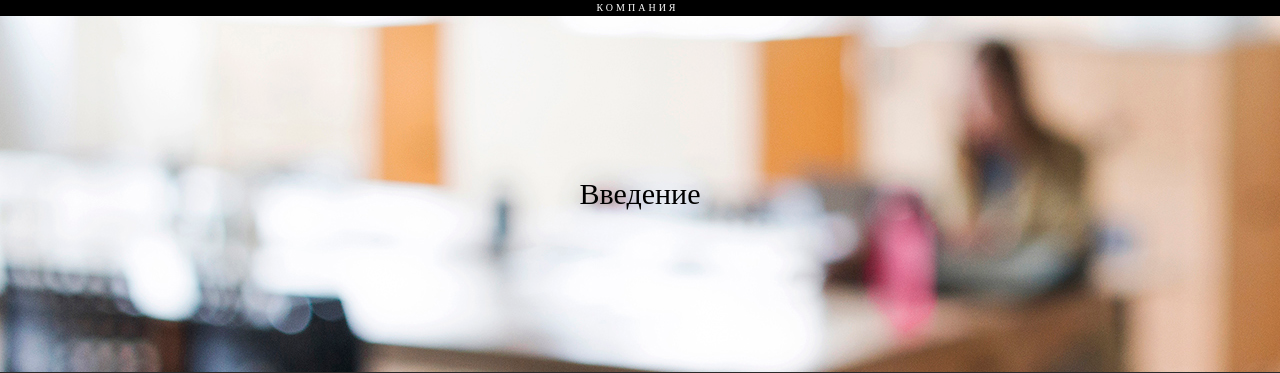
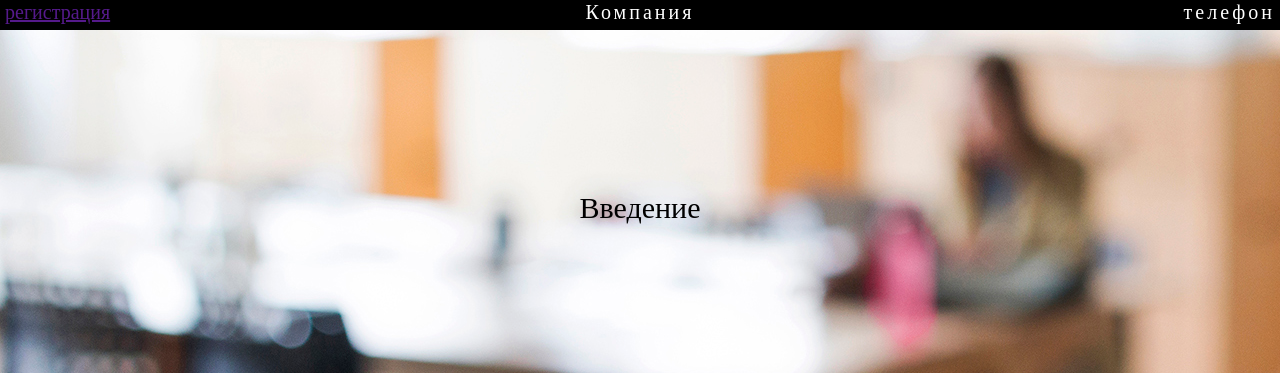
Before and after one commit to PerfectGold4/-Landing_database-, a PHP site: page / in a window 1280 px wide. Shown: the top 373 px of the page. Run offline with PHP 8.4, Linux system fonts and the light colour scheme.

Commit message:
не много

```diff
--- a/index.html
+++ b/index.html
@@ -8,7 +8,9 @@
 </head>
 <body>
 	<header>
-		<p class="h">Компания</p>
+		<a href="">регистрация</a>
+		<p class="mid">Компания</p>
+		<p class="tel">телефон</p>
 	</header>
 
 	<main>
--- a/theme.css
+++ b/theme.css
@@ -1,4 +1,10 @@
-header {padding: 2px 10px 2px 5px; background:black;}
+header {height: 30px;padding-top: 10px;padding: 0px 5px;  background:black; color: white;}
+
+/*@mixin head {font-size: 10px; text-transform: uppercase; display: inline-block; float: left;}*/
+header a {text-align: left; width: 20%; float: left; font-size: 20px;}
+p.mid {text-align: center; letter-spacing: 3px; width: 60%; float: left; font-size: 20px;}
+p.tel {text-align: right; letter-spacing: 3px; width: 20%; float: left; font-size: 20px;}
+
 footer {text-align: center; color: white; background: black}
 
 %back {background-size:auto; background-repeat:no-repeat;}
@@ -6,12 +12,11 @@ article#a {@extend %back; background-image: url(pics/bback.jpg);}
 article#b {@extend %back; background-image: url(pics/bbback.jpg);}
 
 .firs {background-image: url(pics/body.png);}
-.sec {background: white}
+.sec {background: white;}
 
 img.a1 {display:flex; justify-content:center; align-items:flex-start; padding: 40px 0px;}
 img.a2 {display:flex; justify-content:center; align-items:flex-start; padding: 50px 20px 60px 0px; max-height: 250px}
 
-p.h {text-align: center; font-size: 10px; text-transform: uppercase; color: white; letter-spacing: 3px;}
 p.first {text-align:center; font-size:30px; padding: 160px 0px;}
 
 .center { width:50%; float:left; color:white; padding: 60px 20px; margin-right: 100px; text-indent: 20px;}
```
Lines whose indentation alone changed are shown as unchanged.
